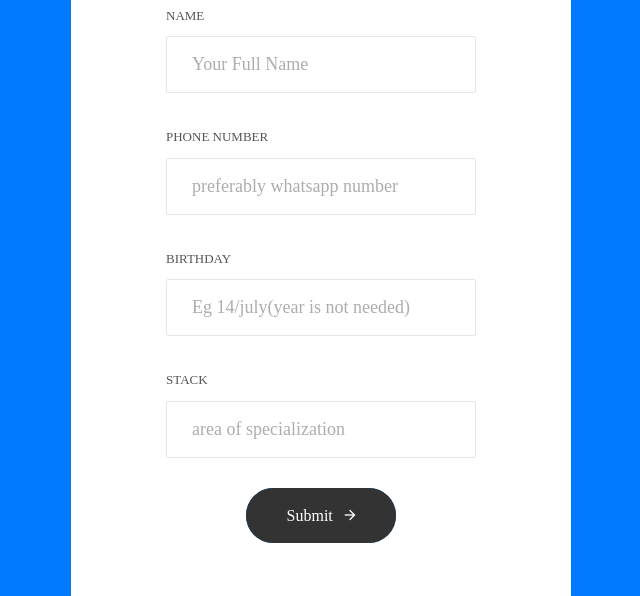
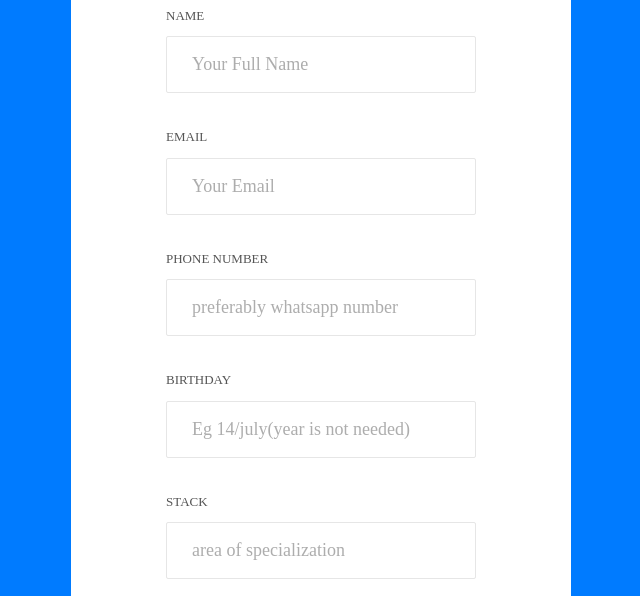
Before and after one commit to TeeIta/gdgform, a plain HTML site: page index.html in a window 1280 px wide. Shown: the part 204-800 px from the top of the page, without its empty margins (319-959 px from the left). Drawn offline with nearby package versions, Linux system fonts and the light colour scheme; a web font is replaced by a local one.

Commit message:
first commit

```diff
--- a/index.html
+++ b/index.html
@@ -42,6 +42,13 @@
 					<input id="name" class="input100" type="text" name="name" placeholder="Your Full Name">
 					<span class="focus-input100"></span>
 				</div>
+
+				<label class="label-input100" for="email">email</label>
+				<div class="wrap-input100 validate-input">
+					<input id="email" class="input100" type="text" name="email" placeholder="Your Email">
+					<span class="focus-input100"></span>
+				</div>
+
 
 				<label class="label-input100" for="phone">Phone Number</label>
 				<div class="wrap-input100">
```
